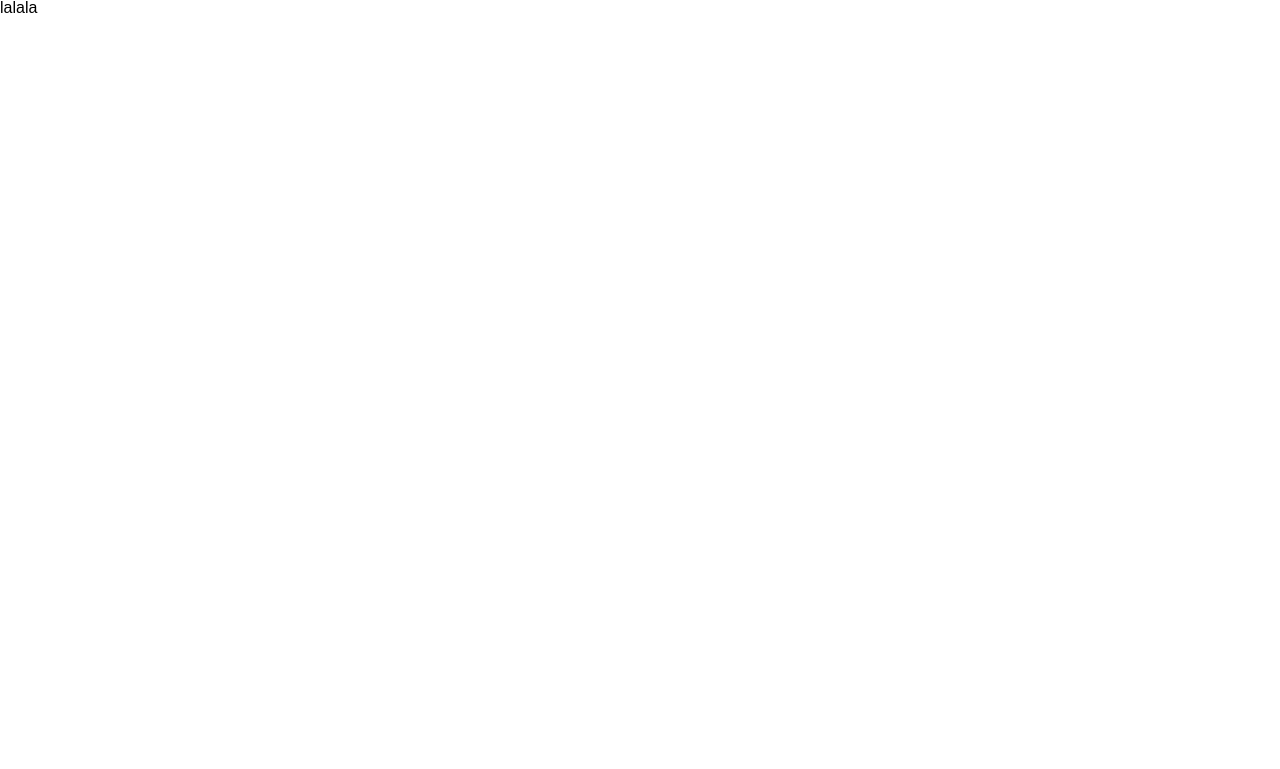
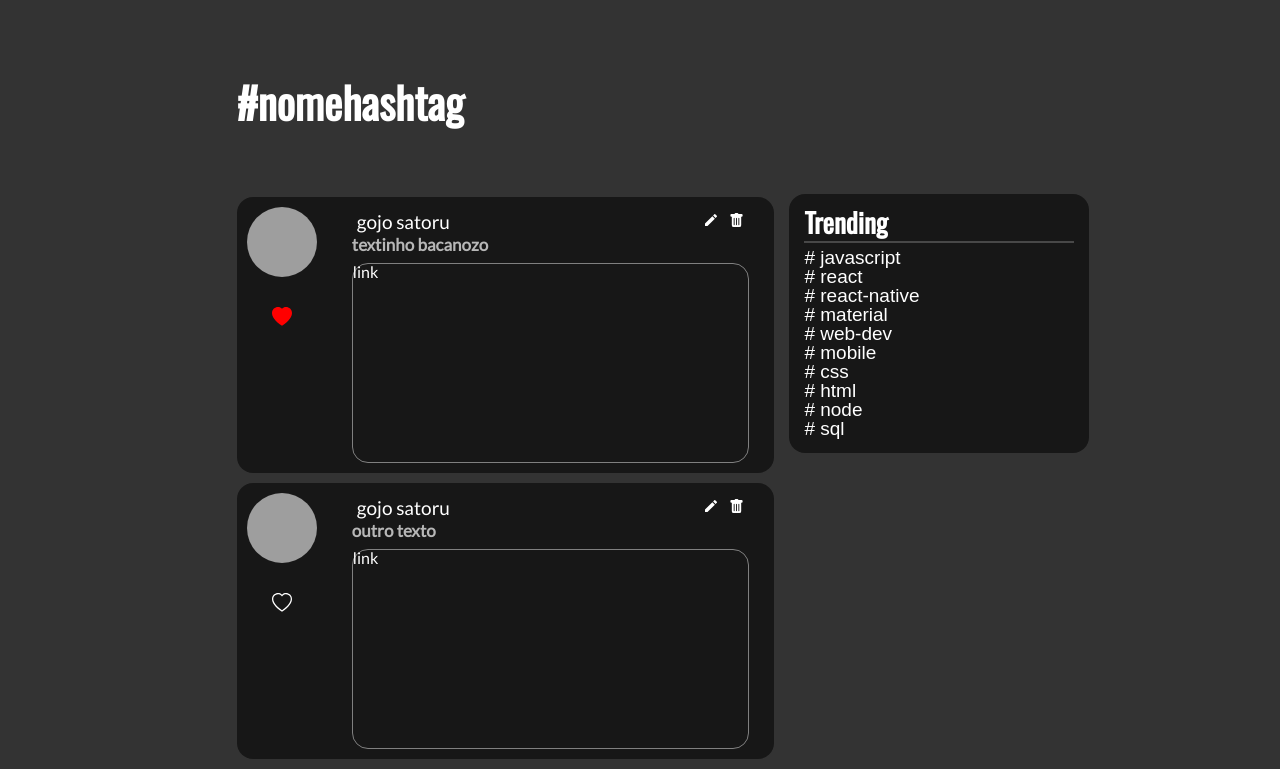
Before and after one commit to julianof03/projeto17-linkr-front, a React (Create React App) app: page /hashtag/1 in a window 1280 px wide. Shown: the top 769 px of the page. Built offline with nearby package versions, Linux system fonts and the light colour scheme; grey boxes are pictures that could not be loaded.

Commit message:
fix space between title and posts/formbox

```diff
--- a/src/Components/Trending/Trending.js
+++ b/src/Components/Trending/Trending.js
@@ -32,6 +32,7 @@ background-color: #171717;
 border-radius:16px;
 padding: 15px;
 margin-left: 15px;
+margin-top: 8vh;
 
 h2{
     font-size: 27px;
--- a/src/Pages/TimeLine.js
+++ b/src/Pages/TimeLine.js
@@ -114,6 +114,7 @@ const Title = styled.div`
 width:100%;
 display: flex;
 justify-content: flex-start;
+margin-bottom: 8vh;
 
 h1{
     font-size: 43px;
--- a/src/Pages/hashtagPage.js
+++ b/src/Pages/hashtagPage.js
@@ -1,3 +1,118 @@
+import styled from "styled-components";
+import Post from "../Components/Post/Post.js";
+import Trending from "../Components/Trending/Trending.js";
+const array = [
+  {
+    username: "gojo satoru",
+    img: "https://uploads.jovemnerd.com.br/wp-content/uploads/2021/09/jujutsu-kaisen-0-gojo-nova-imagem.jpg",
+    text: "textinho bacanozo",
+    link: "link",
+    likesQtd: 15,
+    liked: true,
+  },
+  {
+    username: "gojo satoru",
+    img: "https://uploads.jovemnerd.com.br/wp-content/uploads/2021/09/jujutsu-kaisen-0-gojo-nova-imagem.jpg",
+    text: "outro texto",
+    link: "link",
+    likesQtd: 15,
+    liked: false,
+  },
+  {
+    username: "gojo satoru",
+    img: "https://uploads.jovemnerd.com.br/wp-content/uploads/2021/09/jujutsu-kaisen-0-gojo-nova-imagem.jpg",
+    text: "textinho bacanozo",
+    link: "link diferente",
+    likesQtd: 15,
+    liked: true,
+  },
+  {
+    username: "gojo satoru",
+    img: "https://uploads.jovemnerd.com.br/wp-content/uploads/2021/09/jujutsu-kaisen-0-gojo-nova-imagem.jpg",
+    text: "textinho bacanozo",
+    link: "link",
+    likesQtd: 15,
+    liked: false,
+  },
+];
 export default function Hashtag() {
-    return "lalala"
+  return (
+    <Wrapper>
+      <LeftWrapper>
+        <Title>
+          <h1>#nomehashtag</h1>
+        </Title>
+
+        <PostWrapper>
+          {array.map((value) => (
+            <Post
+              username={value.username}
+              img={value.img}
+              text={value.text}
+              link={value.link}
+              likesQtd={value.likesQtd}
+              liked={value.liked}
+            />
+          ))}
+        </PostWrapper>
+      </LeftWrapper>
+
+      <RightWrapper>
+        <TrendingWrapper>
+          <Trending />
+        </TrendingWrapper>
+      </RightWrapper>
+    </Wrapper>
+  );
 }
+
+const Wrapper = styled.div`
+  width: 100%;
+  height: 100%;
+  padding-top: 80px;
+
+  background-color: #333333;
+
+  display: flex;
+  justify-content: center;
+`;
+const RightWrapper = styled.div`
+  height: 500px;
+  width: 21vw;
+
+  position: relative;
+`;
+const LeftWrapper = styled.div`
+  width: 42vw;
+
+  display: flex;
+  flex-direction: column;
+`;
+const Title = styled.div`
+  width: 100%;
+  display: flex;
+  justify-content: flex-start;
+  margin-bottom: 8vh;
+
+  h1 {
+    font-size: 43px;
+    font-weight: 700;
+    margin-bottom: 10px;
+    color: #fff;
+    font-family: "Oswald";
+  }
+`;
+const PostWrapper = styled.div`
+  width: 100%;
+  display: flex;
+  flex-direction: column;
+  /* background-color: red; */
+
+  border-radius: 10px;
+`;
+const TrendingWrapper = styled.div`
+  height: 100%;
+  /* background-color: aqua; */
+  position: absolute;
+  top: 50px;
+`;
```
